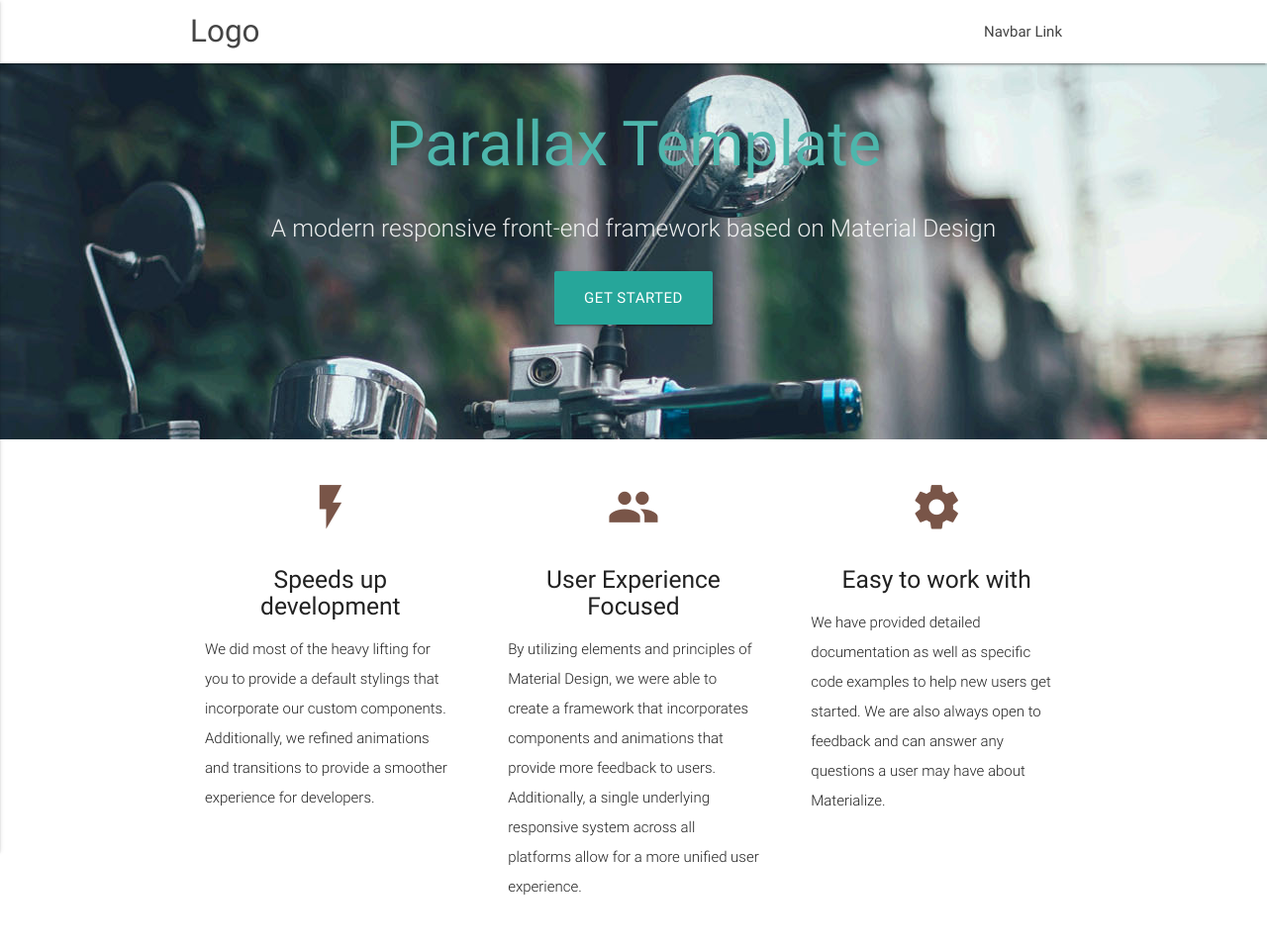
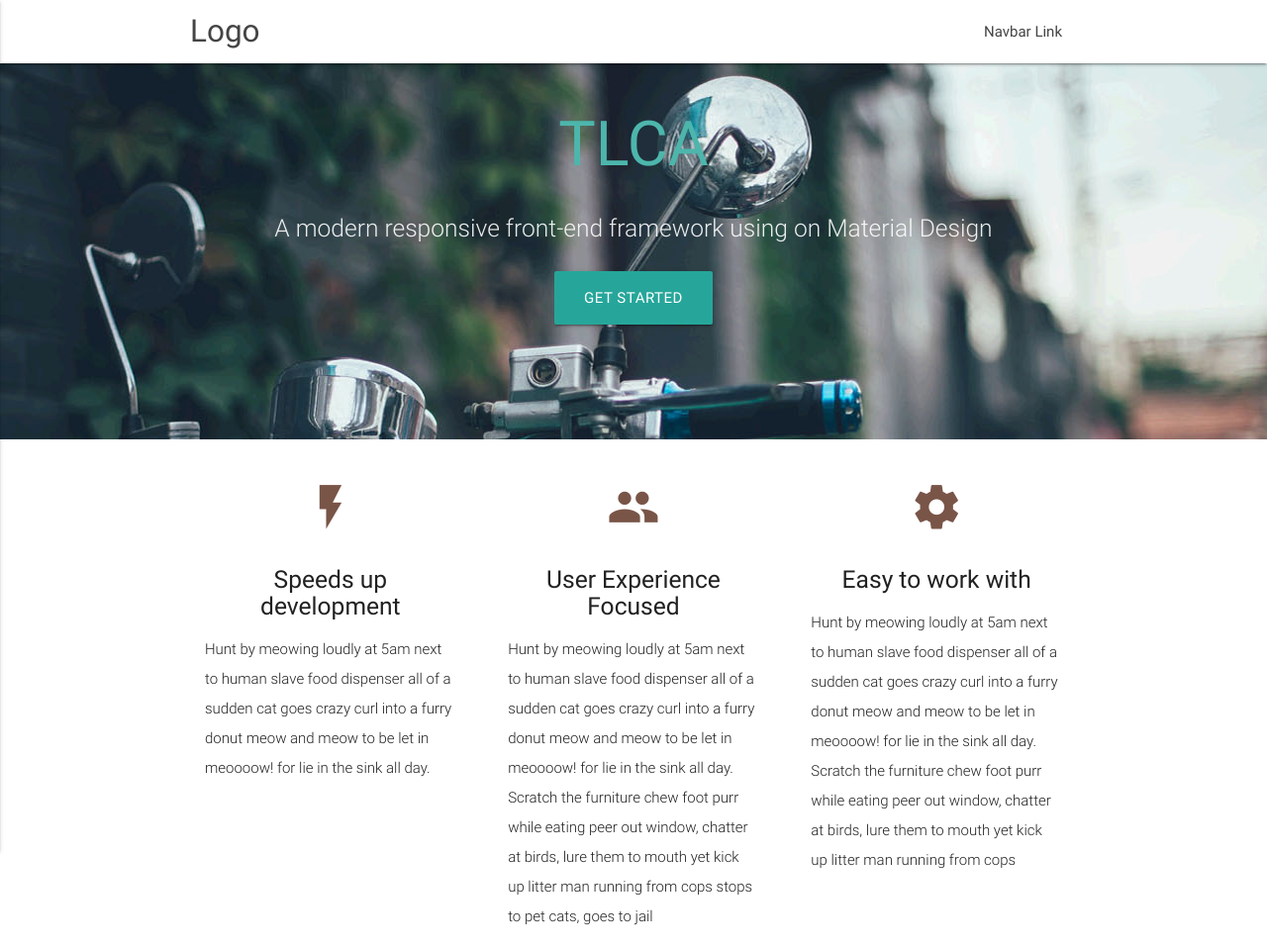
Before and after one commit to jbuzzanco/school-project, a plain HTML site: page index.html in a window 1280 px wide. Shown: the top 959 px of the page at 99% size. Drawn offline with nearby package versions, Linux system fonts and the light colour scheme.

Commit message:
changes to placeholder text
placeholder text within index.html

```diff
--- a/index.html
+++ b/index.html
@@ -29,9 +29,9 @@
     <div class="section no-pad-bot">
       <div class="container">
         <br><br>
-        <h1 class="header center teal-text text-lighten-2">Parallax Template</h1>
+        <h1 class="header center teal-text text-lighten-2">TLCA</h1>
         <div class="row center">
-          <h5 class="header col s12 light">A modern responsive front-end framework based on Material Design</h5>
+          <h5 class="header col s12 light">A modern responsive front-end framework using on Material Design</h5>
         </div>
         <div class="row center">
           <a href="http://materializecss.com/getting-started.html" id="download-button" class="btn-large waves-effect waves-light teal lighten-1">Get Started</a>
@@ -54,7 +54,8 @@
             <h2 class="center brown-text"><i class="material-icons">flash_on</i></h2>
             <h5 class="center">Speeds up development</h5>
 
-            <p class="light">We did most of the heavy lifting for you to provide a default stylings that incorporate our custom components. Additionally, we refined animations and transitions to provide a smoother experience for developers.</p>
+            <p class="light">
+            Hunt by meowing loudly at 5am next to human slave food dispenser all of a sudden cat goes crazy curl into a furry donut meow and meow to be let in meoooow! for lie in the sink all day.</p>
           </div>
         </div>
 
@@ -63,7 +64,7 @@
             <h2 class="center brown-text"><i class="material-icons">group</i></h2>
             <h5 class="center">User Experience Focused</h5>
 
-            <p class="light">By utilizing elements and principles of Material Design, we were able to create a framework that incorporates components and animations that provide more feedback to users. Additionally, a single underlying responsive system across all platforms allow for a more unified user experience.</p>
+            <p class="light">Hunt by meowing loudly at 5am next to human slave food dispenser all of a sudden cat goes crazy curl into a furry donut meow and meow to be let in meoooow! for lie in the sink all day. Scratch the furniture chew foot purr while eating peer out window, chatter at birds, lure them to mouth yet kick up litter man running from cops stops to pet cats, goes to jail</p>
           </div>
         </div>
 
@@ -72,7 +73,7 @@
             <h2 class="center brown-text"><i class="material-icons">settings</i></h2>
             <h5 class="center">Easy to work with</h5>
 
-            <p class="light">We have provided detailed documentation as well as specific code examples to help new users get started. We are also always open to feedback and can answer any questions a user may have about Materialize.</p>
+            <p class="light">Hunt by meowing loudly at 5am next to human slave food dispenser all of a sudden cat goes crazy curl into a furry donut meow and meow to be let in meoooow! for lie in the sink all day. Scratch the furniture chew foot purr while eating peer out window, chatter at birds, lure them to mouth yet kick up litter man running from cops</p>
           </div>
         </div>
       </div>
@@ -123,7 +124,7 @@
       <div class="row">
         <div class="col l6 s12">
           <h5 class="white-text">Company Bio</h5>
-          <p class="grey-text text-lighten-4">We are a team of college students working on this project like it's our full time job. Any amount would help support and continue development on this project and is greatly appreciated.</p>
+          <p class="grey-text text-lighten-4">We are a team of dedicated teachers who have this as a full time responsiblilty</p>
 
 
         </div>
```
